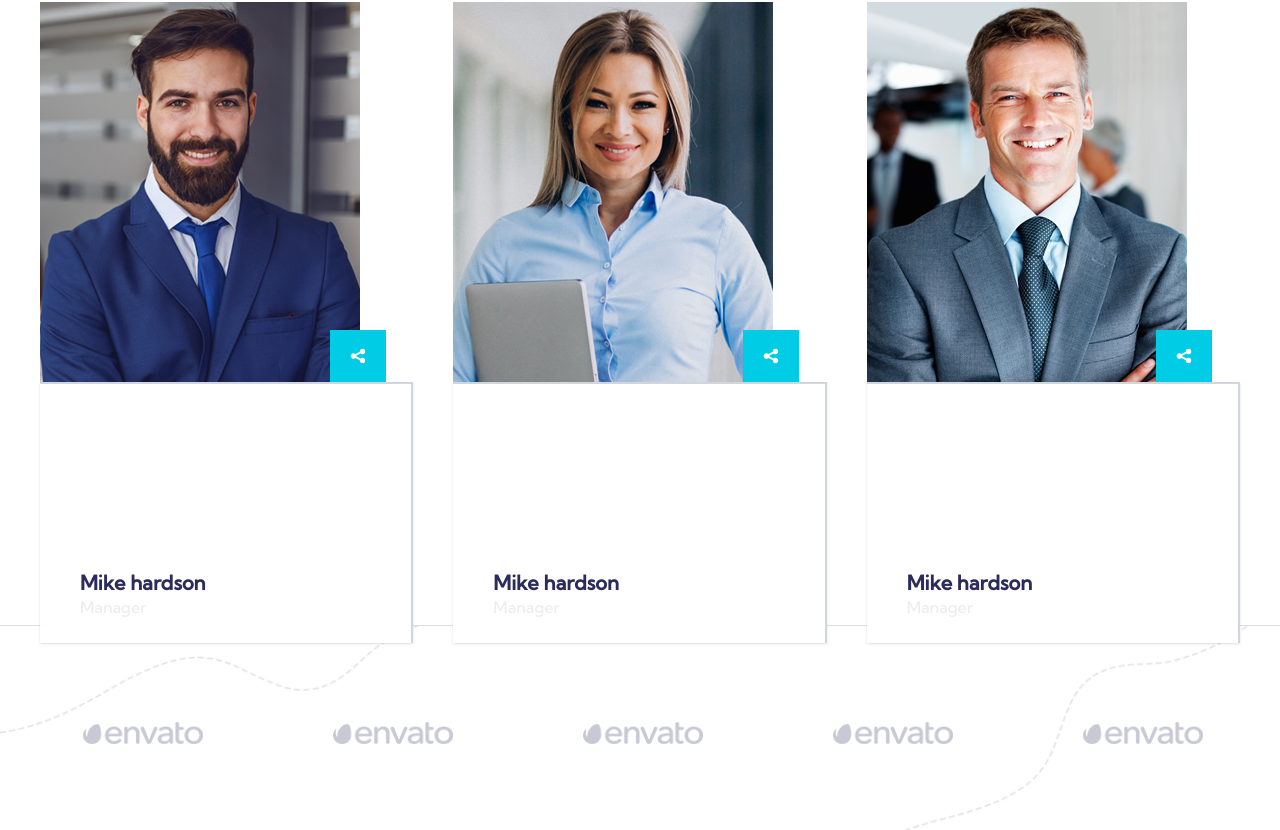
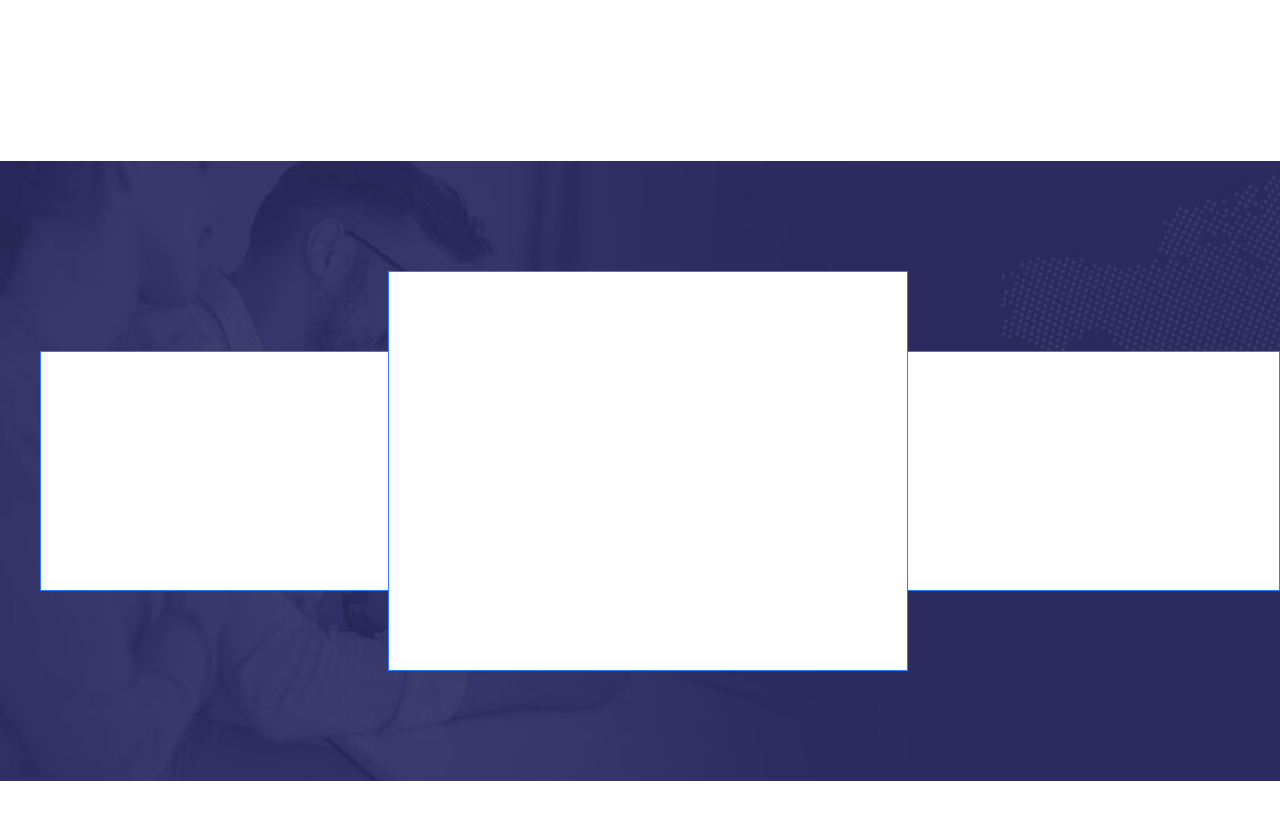
Before and after one commit to eusoncode/insure, a Next.js app in the folder frontend/: page /about in a window 1280 px wide. Shown: the part 915-1745 px from the top of the page. Built offline with nearby package versions, Linux system fonts and the light colour scheme.

Commit message:
editting the Testimonial section

```diff
--- a/frontend/src/components/pages_main_section/about_main_section.tsx
+++ b/frontend/src/components/pages_main_section/about_main_section.tsx
@@ -16,6 +16,23 @@ export default function About_main_section() {
             </span>
             / About
           </p>
+        </div>
+      </div>
+
+      {/** About company section **/}
+      <div className=" w-full h-120 bg-white"></div>
+
+      {/** Our Testimonials section **/}
+      <div className=" w-full h-155 bg-[url('/about_page/testimonail-one-bg.jpg')] bg-cover z-0 flex items-center justify-center overflow-hidden">
+        <div className="relative z-[1] flex w-full overflow-hidden">
+          {/** Caption**/}
+          <div className="w-130 h-100 z-[3] bg-white ml-97 border border-blue-500"></div>
+
+          {/** Testimonials **/}
+          <div className="absolute top-20 z-[2] overflow-hidden flex items-center justify-end gap-10 w-full h-60 bg-transparent">
+            <div className="relative right-[-460] w-150 h-60 bg-white border border-blue-500"></div>
+            <div className="relative right-[-450]  w-150 h-60 bg-white border border-blue-500"></div>
+          </div>
         </div>
       </div>
 
```
Also changed, not shown: frontend/public/about_page/testimonail-one-bg.jpg (added).
